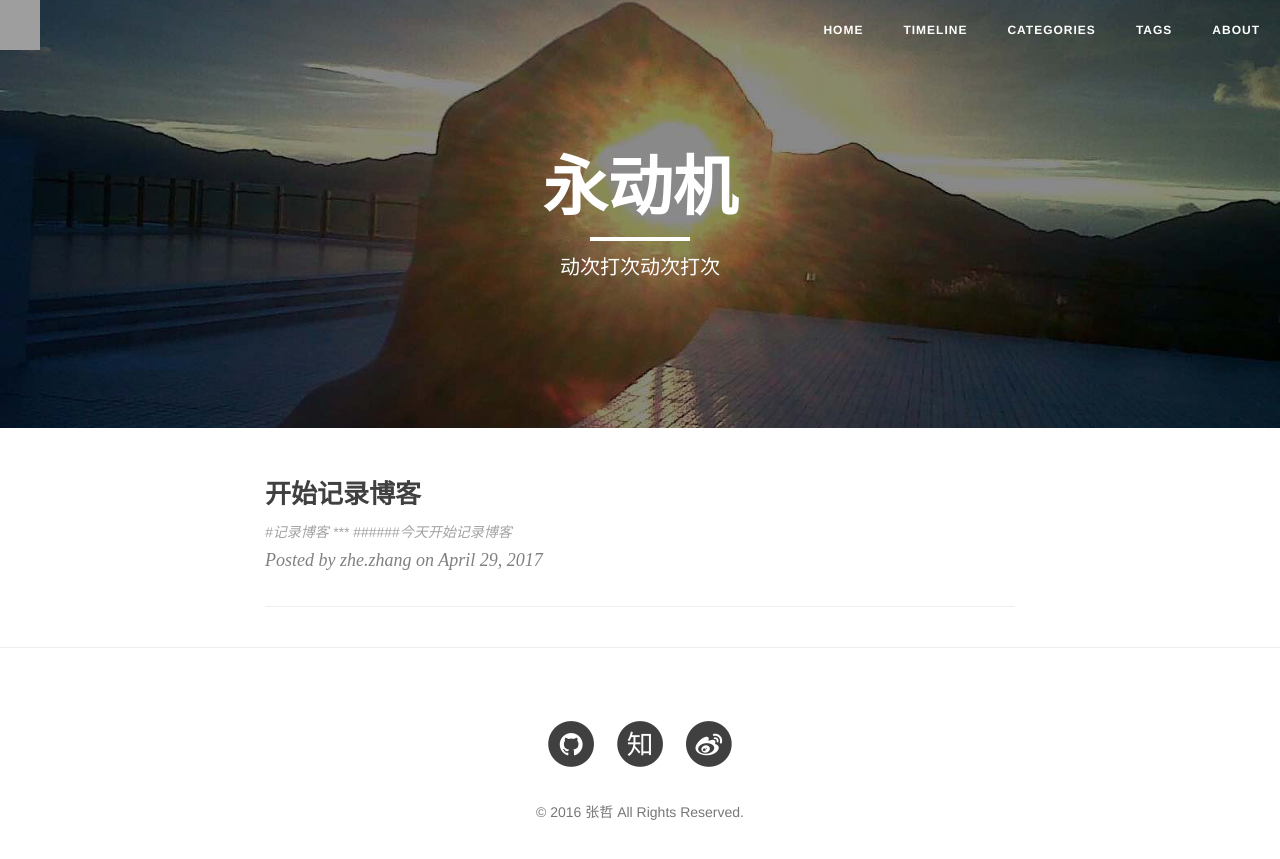
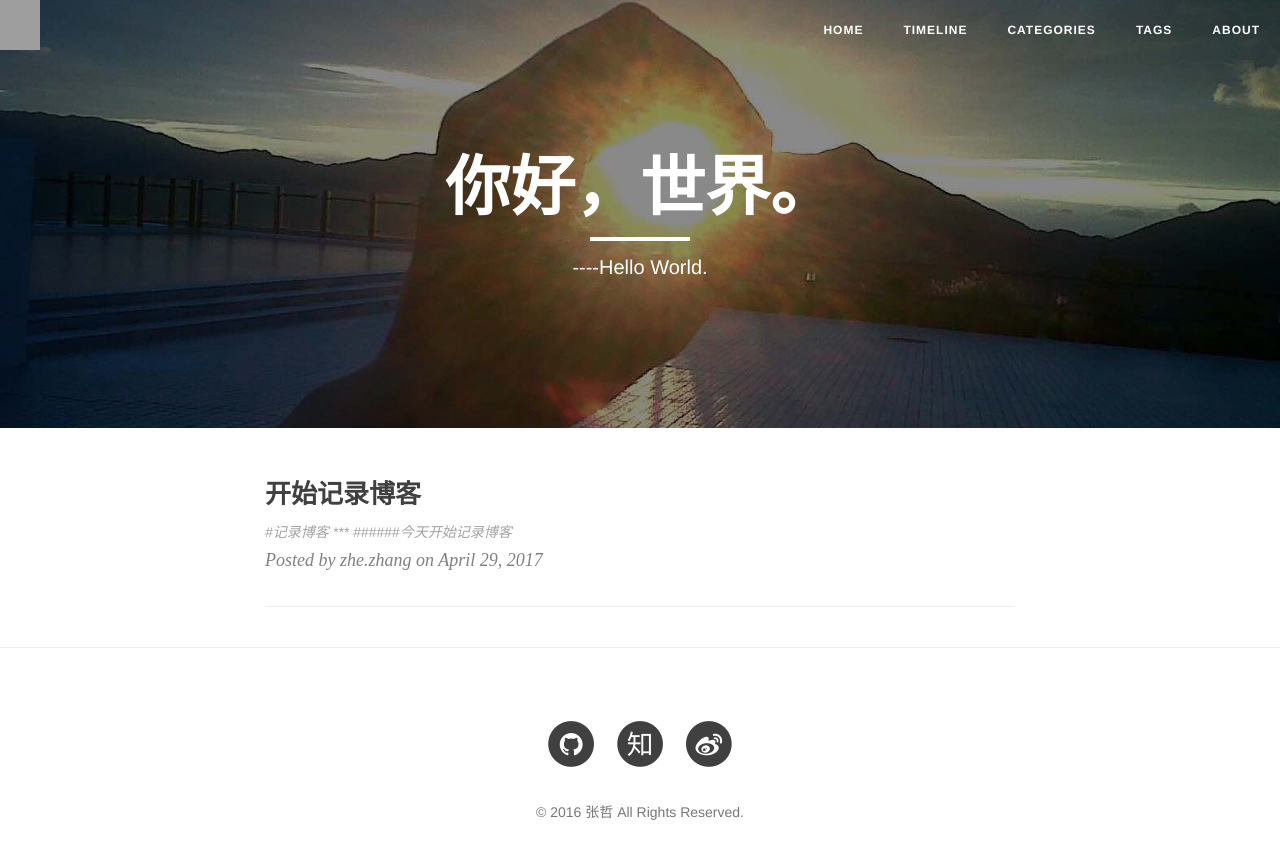
Before and after one commit to Zhangzhe09/zhangzhe09.github.io, a Jekyll site: the page built from index.html, in a window 1280 px wide. Shown: the top 859 px of the page. Built offline with Jekyll 4.4.1, drawn with Linux system fonts in a browser that asks for light colours; nearby versions of some CDN libraries; the list of posts is cut into pages by our own code; grey boxes are pictures that could not be loaded.

Commit message:
update some html

```diff
--- a/404.html
+++ b/404.html
@@ -41,5 +41,5 @@ permalink: 404.html
                                  """9"9"9"9"001    ""9"9'
 
 > welcome to 404.html...
-> back to <a href="http://www.bluebiu.com" ><u><b>「homepage」</b></u></a>
+> back to <a href="http://zhangzhe.tech" ><u><b>「homepage」</b></u></a>
 </pre>
--- a/categories.html
+++ b/categories.html
@@ -1,7 +1,7 @@
 ---
 layout: page
 title: Category
-description: "有得有失"
+description: "越困难，就越接近成功"
 header-img: "/img/banners/umbrella_in_grassland.jpg"
 img_version: "1455364935"
 ---
--- a/index.html
+++ b/index.html
@@ -1,7 +1,7 @@
 ---
 layout: page
-title: "永动机"
-description: "动次打次动次打次"
+title: "你好，世界。"
+description: "----Hello World."
 header-img: "/img/banners/sz_wori.jpg"
 img_version: "1455364935"
 ---
--- a/tags.html
+++ b/tags.html
@@ -1,7 +1,7 @@
 ---
 layout: page
 title: Tags
-description: "虚虚实实"
+description: "技术的道路永远没有尽头"
 header-img: "/img/banners/blue_elephant.jpg"
 img_version: "1455364935"
 ---
```
